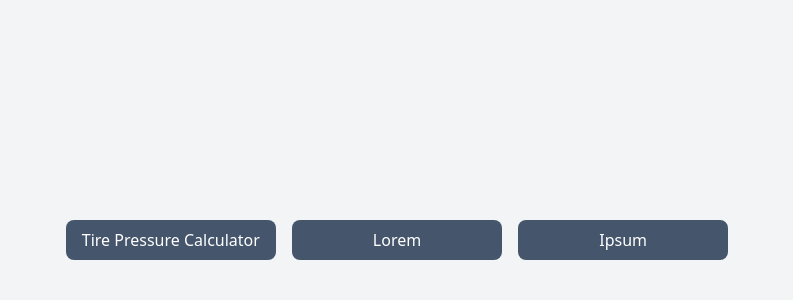
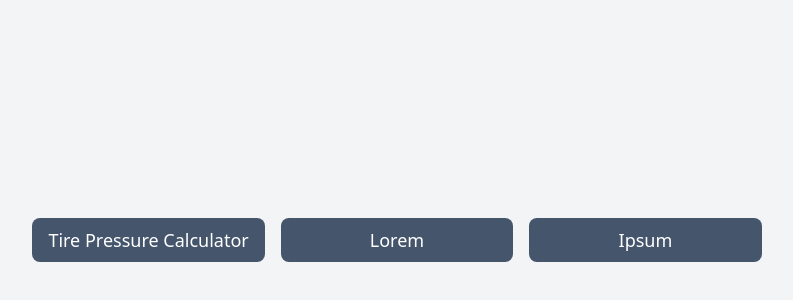
Before and after one commit to PierreMasselot1/bikecalc, a SvelteKit app in the folder bikecalc/: page / in a window 1280 px wide. Shown: the part 160-460 px from the top of the page, without its empty margins (243-1036 px from the left). Built offline with nearby package versions, Linux system fonts and the light colour scheme.

Commit message:
larger text

```diff
--- a/bikecalc/src/routes/+page.svelte
+++ b/bikecalc/src/routes/+page.svelte
@@ -11,7 +11,7 @@
 		{#each pages as page}
 			<a
 				href={page.path}
-				class="rounded-lg bg-slate-600 px-4 py-2 text-center text-white transition hover:bg-slate-800"
+				class="rounded-lg bg-slate-600 px-4 py-2 text-center text-lg text-white transition hover:bg-slate-800"
 			>
 				{page.name}
 			</a>
```
